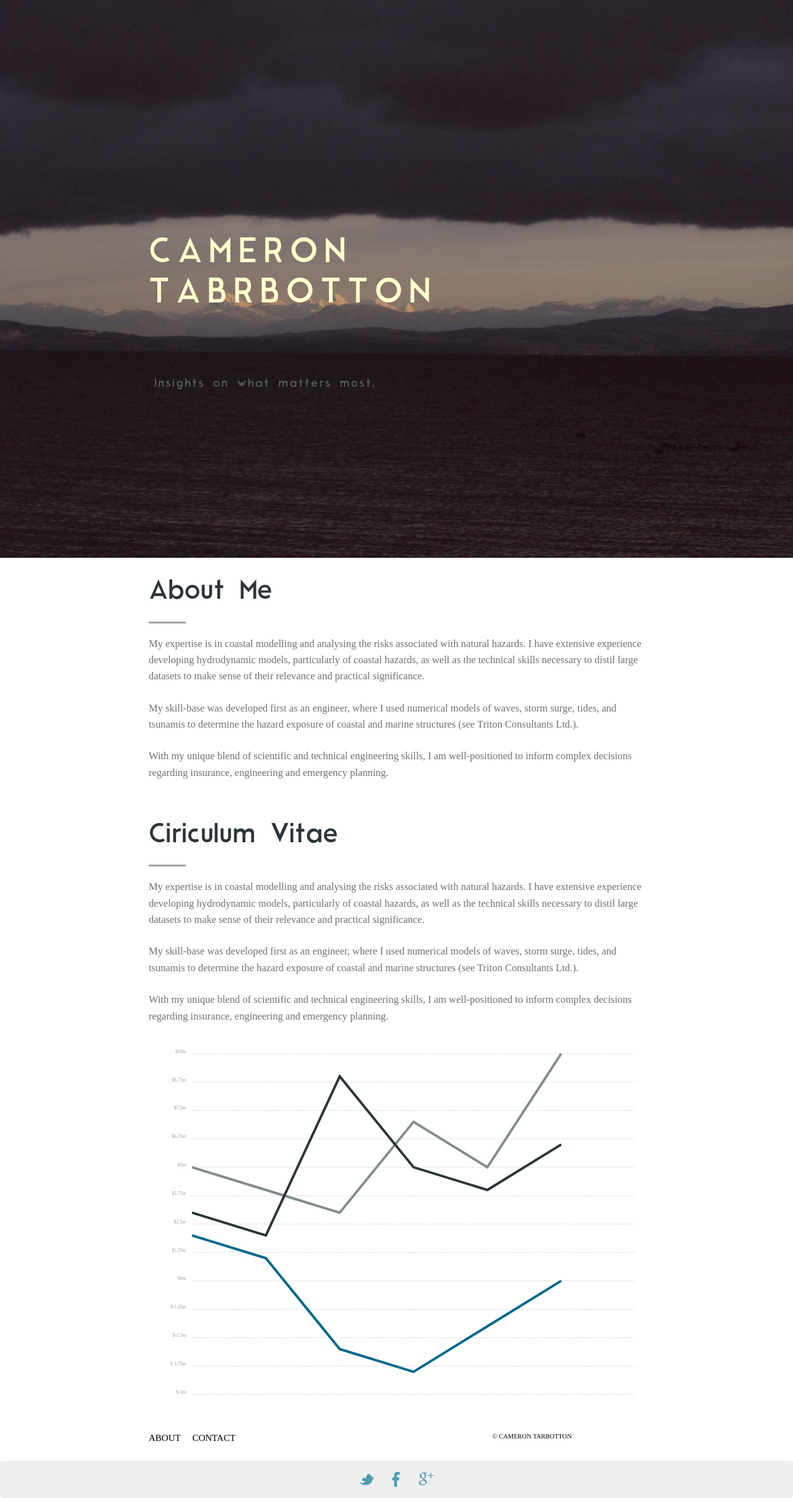
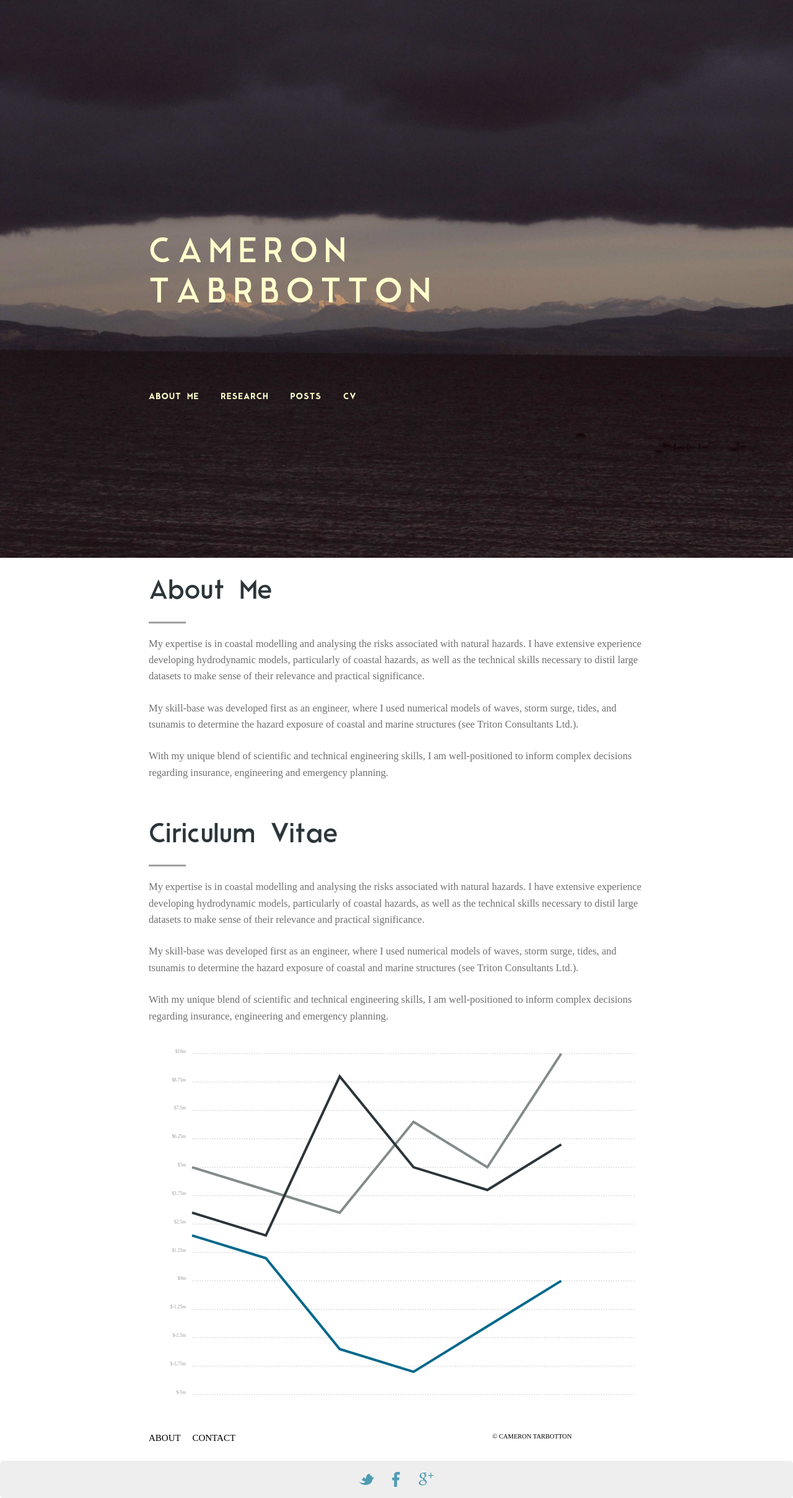
Before and after one commit to tsunamiCam/cameron-personal, a Jekyll site: the page built from index.html, in a window 1280 px wide. Shown: the whole page at 62% size. Built offline with Jekyll 4.4.1, drawn with Linux system fonts in a browser that asks for light colours; nearby versions of some CDN libraries; some web fonts are replaced.

Commit message:
Added menu back in

```diff
--- a/_includes/navbar.html
+++ b/_includes/navbar.html
@@ -6,10 +6,10 @@
 <nav class="navbar" id="nav-main">
   <div class="container">
     <ul>
-      <li><a href="/">Home</a></li>
-      <li><a href="/about">About</a></li>
-      <li><a class="navbar-link" href="{{ site.baseurl }}/becky">Becky</a></li>
-      <li><a class="navbar-link" href="/donate">Donate</a></li>
+      <li><a href="/">About me</a></li>
+      <li><a href="/about">Research</a></li>
+      <li><a class="navbar-link" href="{{ site.baseurl }}/becky">Posts</a></li>
+      <li><a class="navbar-link" href="/donate">CV</a></li>
     </ul>
   </div>
 </nav>
--- a/_layouts/landing.html
+++ b/_layouts/landing.html
@@ -6,19 +6,17 @@
 
 
 
-    <div id="wrapper">
-
-    <div class="container">
+    <div class="wrapper">
+      <div class="container">
         <div class="twelve columns">
-           <h1>CAMERON  <br> TABRBOTTON</h1>
-        <p>
-
-            Insights on what matters most.
+          <h1>CAMERON  <br> TABRBOTTON</h1>
+          <p></p>
+          <!--p>Insights on what matters most. </p-->
         </div>
       </div>
+      {% include navbar.html %}
+    </div>
 
-
-      </div>
 
 
 
--- a/css/custom_CJT.css
+++ b/css/custom_CJT.css
@@ -162,7 +162,8 @@ html, body {
     width:100%;
 
 }
-#wrapper {
+.wrapper {
+
     min-height:100%;
     min-width:100%;
     position:relative;
@@ -182,9 +183,11 @@ html, body {
     -moz-background-size:cover;
     -o-background-size:cover;
 }
-#wrapper h1 {
-
-    border:0px;
+.wrapper h1 {
+    border-style:solid;
+    border-color:#287EC7;
+    border:10px;
+    padding: 3em;
     padding:42vh 0 0 0;
     margin:0px;
     text-align: left;
@@ -196,12 +199,13 @@ html, body {
     font-family: PierSans;
     letter-spacing: 10px;
 
+
 }
 
 
 
 
-#wrapper p {
+.wrapper p {
     color: #545D61;
     font-weight: 400;
     font-size: 3vmin;
@@ -232,14 +236,13 @@ html, body {
 
 
 .landing h1 {
-     /*color: #2C3539;*/
-    /*color: #FFF;    */
+
     color: #FFFFCC;
     font-weight: 400;
     font-size: 5rem;
     line-height: 1.2;
     font-family: PierSans;
-    /*text-shadow: 0 1px 2px #000;*/
+
     margin-bottom: 0.1em;
     letter-spacing: 10px;
     position: absolute;
@@ -253,8 +256,6 @@ html, body {
     font-weight: 400;
     font-size: 1.75rem;
     line-height: 1.2;
-
-    /*text-shadow: 0 1px 2px #000;*/
     margin-bottom: 0.1em;
     font-family: PierSans;
     padding-top: 3.5em;
--- a/css/custom_Skeleton.css
+++ b/css/custom_Skeleton.css
@@ -3,7 +3,7 @@
 }
 
 .header {
-    margin-top: 6rem;
+    margin-top: 10rem;
     text-align: center;
 }
 
@@ -19,7 +19,8 @@
     top: 0;
     right: 10px;
     z-index: 100;
-    padding-top: 10px;}
+    padding-top: 10px;
+    font-family: PierSans;}
   #nav-trigger span {
     display: inline-block;
     line-height: 0%;
@@ -44,7 +45,7 @@
         text-shadow: 50px 50px 50px #000;}
     #nav-trigger .open:after {
         content: "x";
-        font-size: 3em;
+        font-size: 2.5em;
         margin-right: 20px;
         width: 20px;
         height: 10px;}
@@ -53,7 +54,9 @@
 
 
 .navbar#nav-mobile {
-    z-index: 99;}
+    z-index: 99;
+    font-family: PierSans;}
+
 
     .navbar#nav-mobile ul {
         display: none;
@@ -93,12 +96,14 @@
 
 
 .navbar#nav-main{
+    font-family: PierSans;
     display: none;
     position: relative;
     width: 100%;
     height: 6.5rem;
-    margin-bottom: -6.5rem;
-    z-index: 99;}
+    /*margin-bottom: -6.5rem;*/
+    z-index: 99;
+     }
 
     .navbar#nav-main ul {
         list-style: none;
@@ -153,7 +158,7 @@
     }
 
 
-#wrapper h1 {
+.wrapper h1 {
 
     border:0px;
     padding:42vh 0 0 0;
@@ -172,7 +177,7 @@
 
 
 
-#wrapper p {
+.wrapper p {
 
     font-size: 2vmin;
 
--- a/js/site.js
+++ b/js/site.js
@@ -162,7 +162,7 @@ new Chartist.Line('.ct-chart', data, options);
 
   function resize() {
 
-    /*
+
     if ($window.width() != width) {
         placeHeaderTxt(".landing", 0.6);
         placeHeaderTxt(".post-header",0.8);
@@ -173,7 +173,7 @@ new Chartist.Line('.ct-chart', data, options);
       navOffsetTop = $nav.offset().top
       onScroll()
     }
-*/
+
 
   }
 
```
